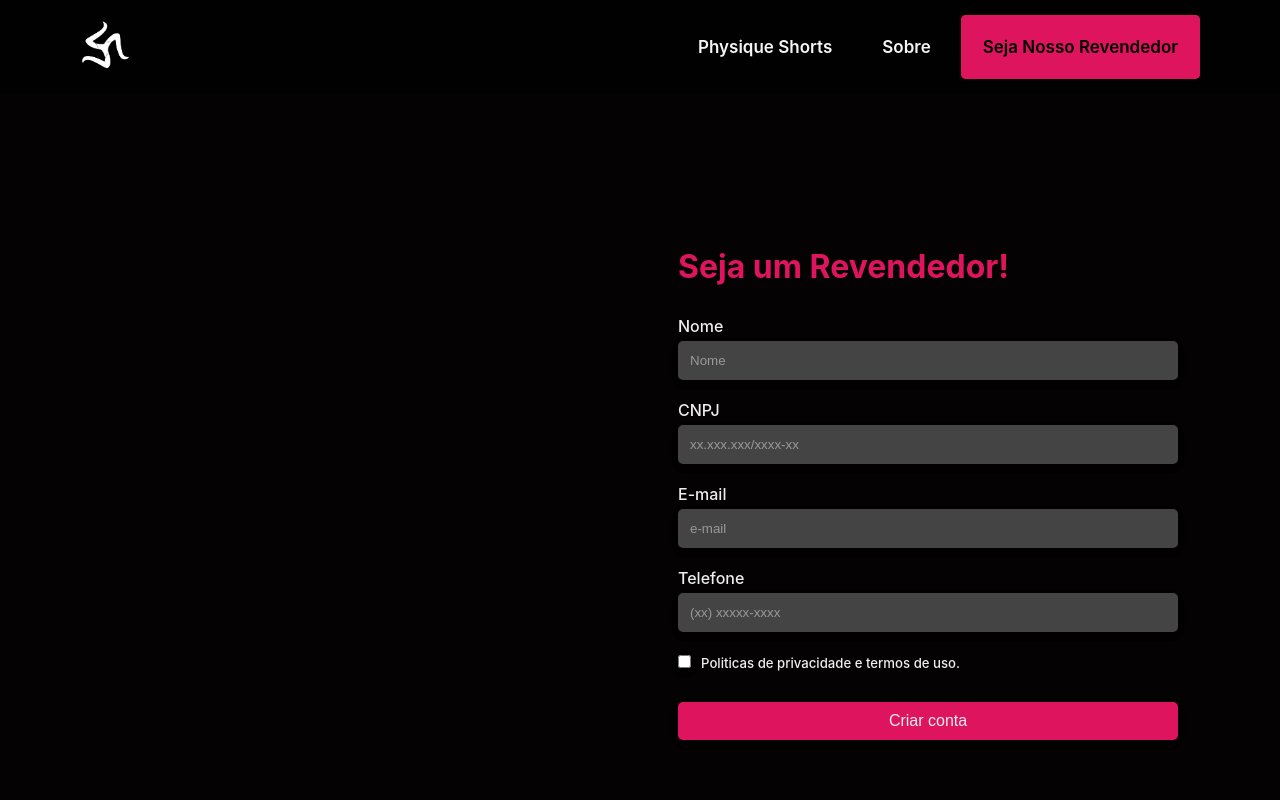
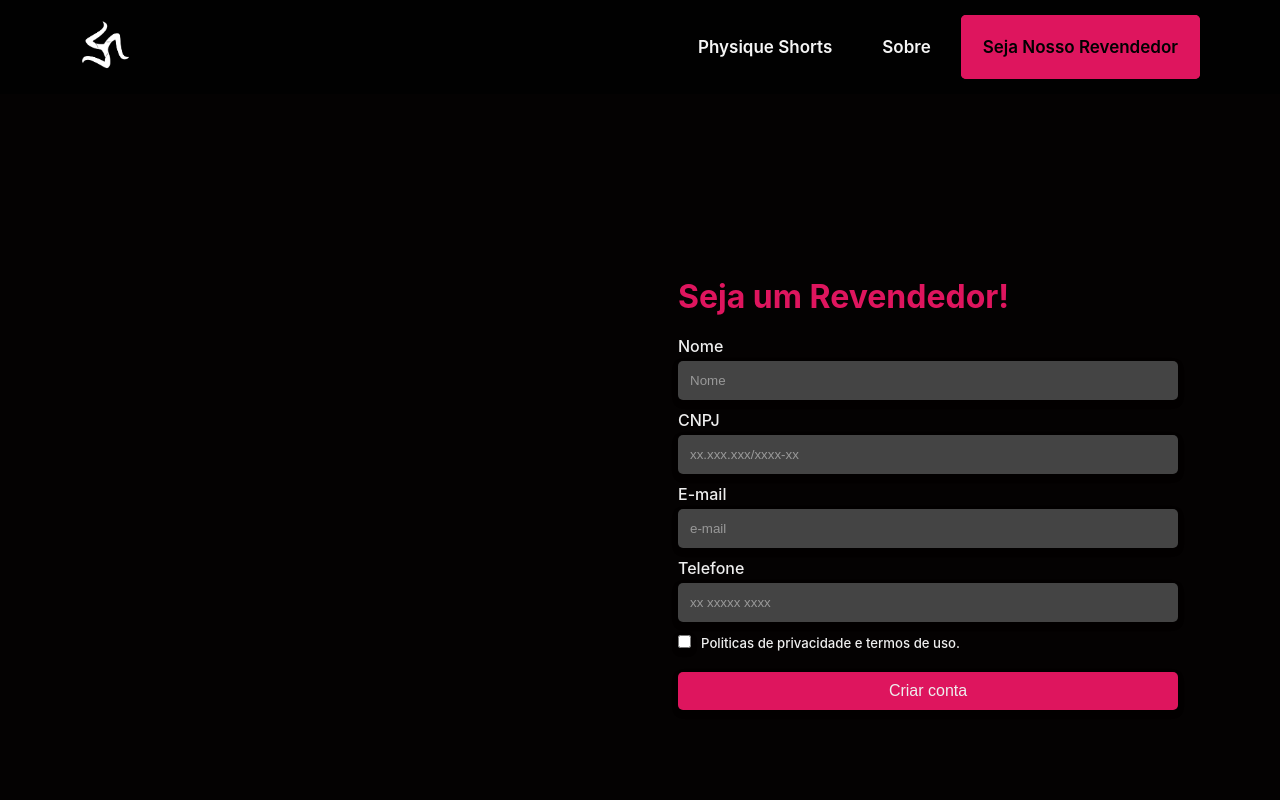
Before and after one commit to cayosantana/site-forme-project, a React (Vite) app: page /revenda in a window 1280 px wide. Shown: the top 800 px of the page. Built offline with nearby package versions, Linux system fonts and the light colour scheme.

Commit message:
Form
Atualizacao do padding da classe form group.

```diff
--- a/src/components/form/form.css
+++ b/src/components/form/form.css
@@ -11,14 +11,14 @@
 
 .title-form {
     color: #DE155E;
-    padding-bottom: 25px;
+    padding-bottom: 15px;
 
 }
 
 .form-group {
     display: flex;
     flex-direction: column;
-    margin: 10px 0;
+    margin: 5px 0;
     width: 500px;
     gap: 5px;
 }
--- a/src/components/form/form.jsx
+++ b/src/components/form/form.jsx
@@ -55,8 +55,8 @@ const FormRevenda = () => {
                     <input
                         className={errors?.tel && "input-error"}
                         type="tel"
-                        placeholder="(xx) xxxxx-xxxx"
-                        {...register("tel", {required: true, minLength: 15 })}
+                        placeholder="xx xxxxx xxxx"
+                        {...register("tel", {required: true, minLength: 13 })}
                     />
                     {errors?.tel?.type === 'required' && (
                         <p className="error-message">Telefone é um campo obrigatório!</p>
--- a/src/components/menu/menu.css
+++ b/src/components/menu/menu.css
@@ -101,7 +101,6 @@ nav .menu span {
     #link:hover {
         color: #010101;
         font-weight: 600;
-
     }
     #navbar li:hover {
         background-color: #DE155E;
```
